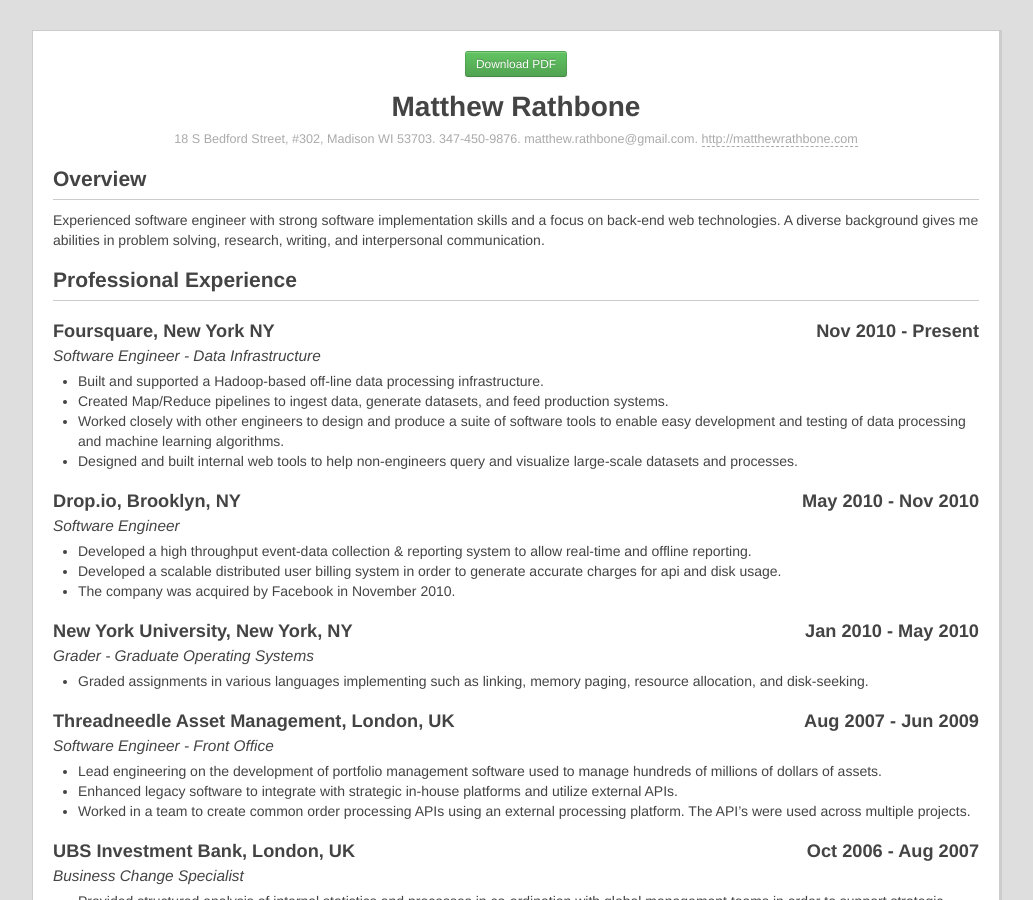
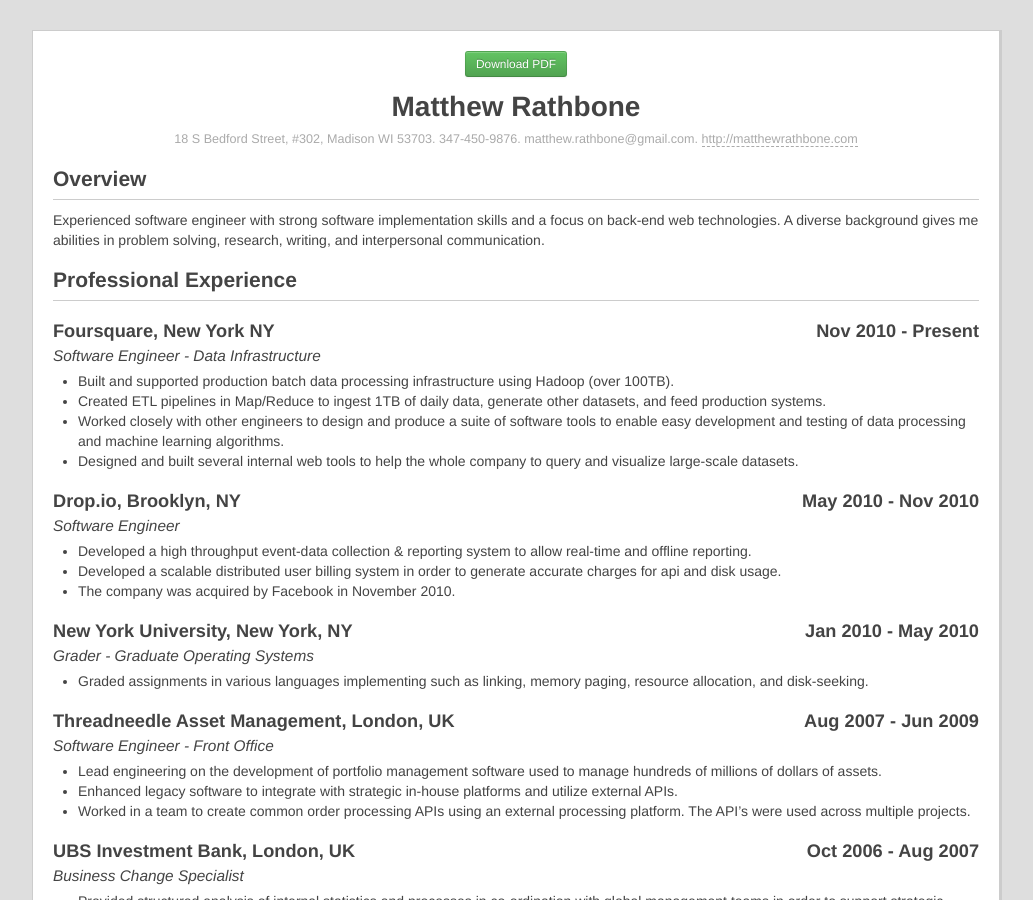
Before and after one commit to rathboma/rathboma.github.com, a Jekyll site: the page built from resume.md, in a window 1280 px wide and 900 px high. Shown: the whole window, without its empty margins (123-1156 px from the left). Built offline with Jekyll 4.4.1, drawn with Linux system fonts in a browser that asks for light colours.

Commit message:
update resume

```diff
--- a/resume.md
+++ b/resume.md
@@ -17,10 +17,10 @@
 ### Foursquare, New York NY <span class="date">Nov 2010 - Present</span>
 #### Software Engineer - Data Infrastructure
 
-- Built and supported a Hadoop-based off-line data processing infrastructure.
-- Created Map/Reduce pipelines to ingest data, generate datasets, and feed production systems.
+- Built and supported production batch data processing infrastructure using Hadoop (over 100TB).
+- Created ETL pipelines in Map/Reduce to ingest 1TB of daily data, generate other datasets, and feed production systems.
 - Worked closely with other engineers to design and produce a suite of software tools to enable easy development and testing of data processing and machine learning algorithms.
-- Designed and built internal web tools to help non-engineers query and visualize large-scale datasets and processes.
+- Designed and built several internal web tools to help the whole company to query and visualize large-scale datasets.
 
 ### Drop.io, Brooklyn, NY <span class="date">May 2010 - Nov 2010</span>
 #### Software Engineer
```
